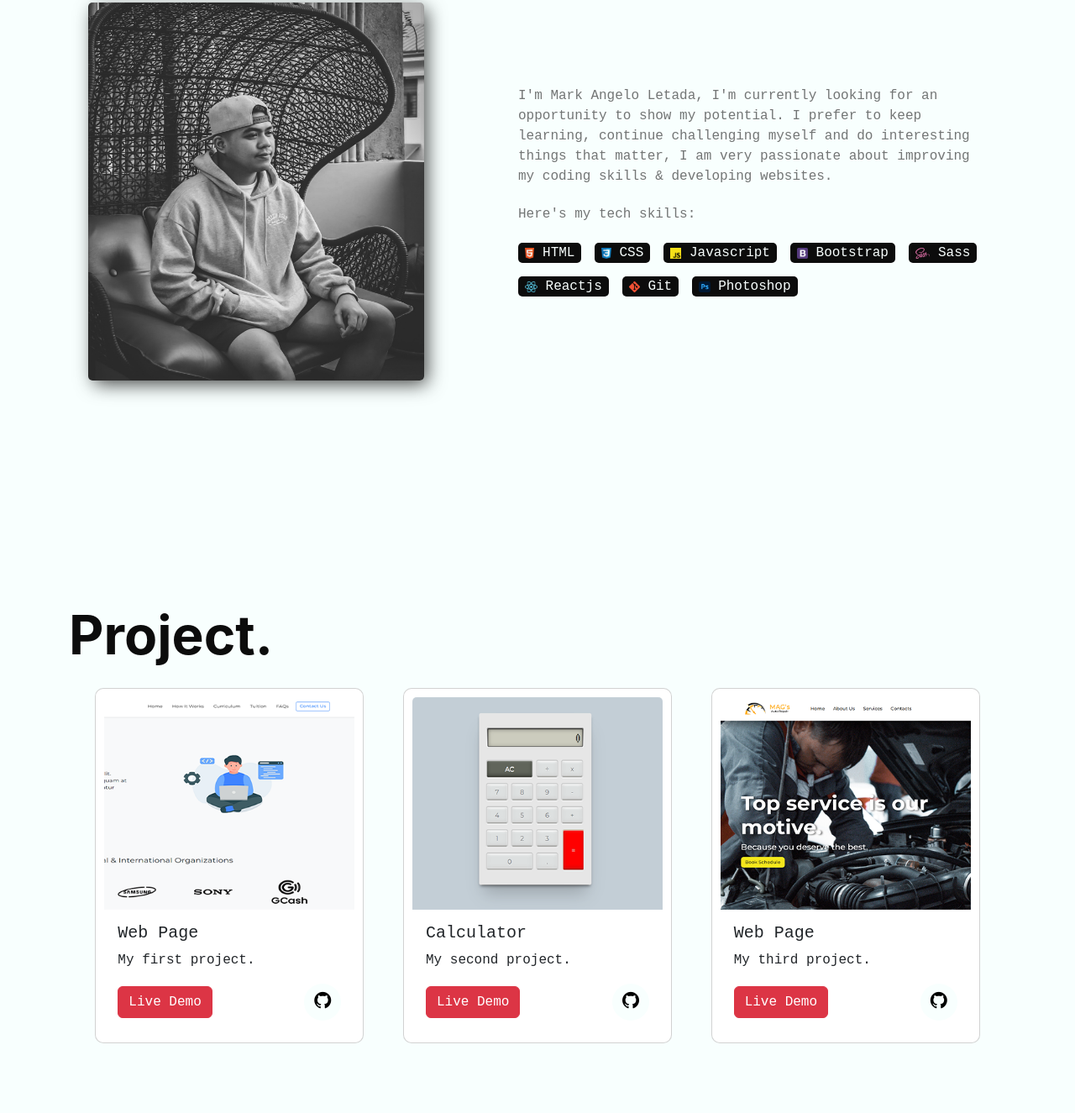
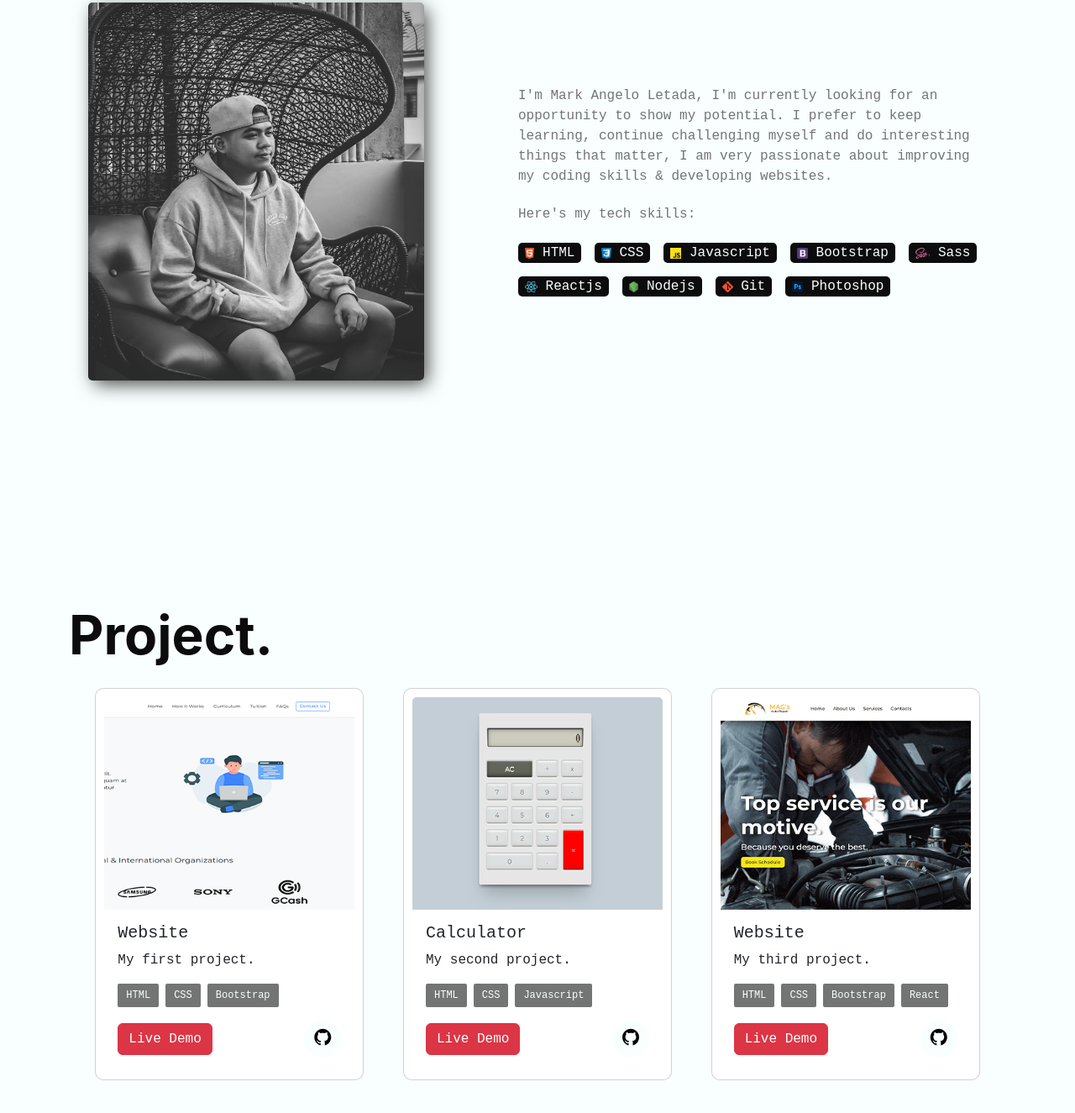
Before and after one commit to letadz/portfolio, a website: page index.html in a window 1280 px wide. Shown: the part 1106-2431 px from the top of the page at 84% size. Drawn offline with nearby package versions, Linux system fonts and the light colour scheme; a web font is replaced by a local one.

Commit message:
Add skills and update padding top

```diff
--- a/index.html
+++ b/index.html
@@ -146,7 +146,7 @@
                             <div class="skills-title">
                                 <h1 class="title">Here's my tech skills:</h1>
                             </div>
-                            <div class="cards d-flex flex-wrap gap-3">
+                            <div class="cards d-flex flex-wrap gap-3 align-items-center">
                                 <div class="px-2">
                                     <img src="./assets/images/tech-skills/html.png" class="card-img" alt="Html">
                                     <span>HTML</span>
@@ -158,32 +158,37 @@
                                 </div>
 
                                 <div class="px-2">
-                                    <img src="./assets/images/tech-skills/javascript.png" class="card-img" alt="Html">
+                                    <img src="./assets/images/tech-skills/javascript.png" class="card-img" alt="Javascript">
                                     <span>Javascript</span>
                                 </div>
 
                                 <div class="px-2">
-                                    <img src="./assets/images/tech-skills/bootstrap.png" class="card-img" alt="Html">
+                                    <img src="./assets/images/tech-skills/bootstrap.png" class="card-img" alt="Bootstrap">
                                     <span>Bootstrap</span>
                                 </div>
 
                                 <div class="px-2">
-                                    <img src="./assets/images/tech-skills/sass.png" class="card-img" alt="Html">
+                                    <img src="./assets/images/tech-skills/sass.png" class="card-img" alt="Sass">
                                     <span>Sass</span>
                                 </div>
 
                                 <div class="px-2">
-                                    <img src="./assets/images/tech-skills/react.png" class="card-img" alt="Html">
+                                    <img src="./assets/images/tech-skills/react.png" class="card-img" alt="Reactjs">
                                     <span>Reactjs</span>
                                 </div>
 
                                 <div class="px-2">
-                                    <img src="./assets/images/tech-skills/git.png" class="card-img" alt="Html">
+                                    <img src="./assets/images/tech-skills/nodejs.png" class="card-img" alt="Nodejs">
+                                    <span>Nodejs</span>
+                                </div>
+
+                                <div class="px-2">
+                                    <img src="./assets/images/tech-skills/git.png" class="card-img" alt="Git">
                                     <span>Git</span>
                                 </div>
 
                                 <div class="px-2">
-                                    <img src="./assets/images/tech-skills/photoshop.png" class="card-img" alt="Html">
+                                    <img src="./assets/images/tech-skills/photoshop.png" class="card-img" alt="Photoshop">
                                     <span>Photoshop</span>
                                 </div>
                         </div>
@@ -203,12 +208,16 @@
                         <img src="./assets/images/project/website.png" class="card-img-top" alt="Project">
 
                         <div class="card-body">
-                                <h5 class="card-title">Web Page</h5>
+                                <h5 class="card-title">Website</h5>
                                 <p class="card-text">My first project.</p>
+                                <div class="skills d-flex flex-wrap gap-2 my-3">
+                                    <span>HTML</span>
+                                    <span>CSS</span>
+                                    <span>Bootstrap</span>
+                                </div>
                             <div class="d-flex justify-content-between align-items-center">
                                 <a href="https://letadz.github.io/ResponsiveWebProject" target="_blank" class="btn btn-danger">Live Demo</a>
-                                <a href="https://github.com/letadz/letadz.github.io" target="_blank" role="button"><i class="uil uil-github"></i
-                                    ></a>
+                                <a href="https://github.com/letadz/letadz.github.io" target="_blank" role="button"><i class="uil uil-github"></i></a>
                             </div>
                         </div>
                     </div>
@@ -219,10 +228,14 @@
                         <div class="card-body">
                                 <h5 h5 class="card-title">Calculator</h5>
                                 <p class="card-text">My second project.</p>
+                                <div class="skills d-flex flex-wrap gap-2 my-3">
+                                    <span>HTML</span>
+                                    <span>CSS</span>
+                                    <span>Javascript</span>
+                                </div>
                             <div class="d-flex justify-content-between align-items-center">
                                 <a href="https://letadz.github.io/e-calculator/" target="_blank" class="btn btn-danger">Live Demo</a>
-                                <a href="https://github.com/letadz/e-calculator" target="_blank" role="button"><i class="uil uil-github"></i
-                                    ></a>
+                                <a href="https://github.com/letadz/e-calculator" target="_blank" role="button"><i class="uil uil-github"></i></a>
                             </div>
                         </div>
                     </div>
@@ -231,12 +244,17 @@
                         <img src="./assets/images/project/autorepair.png" class="card-img-top" alt="Project">
 
                         <div class="card-body">
-                                <h5 h5 class="card-title">Web Page</h5>
+                                <h5 h5 class="card-title">Website</h5>
                                 <p class="card-text">My third project.</p>
+                                <div class="skills d-flex flex-wrap gap-2 my-3">
+                                    <span>HTML</span>
+                                    <span>CSS</span>
+                                    <span>Bootstrap</span>
+                                    <span>React</span>
+                                </div>
                             <div class="d-flex justify-content-between align-items-center">
                                 <a href="https://letadz.github.io/e-calculator/" target="_blank" class="btn btn-danger">Live Demo</a>
-                                <a href="https://github.com/letadz/e-calculator" target="_blank" role="button"><i class="uil uil-github"></i
-                                    ></a>
+                                <a href="https://github.com/letadz/e-calculator" target="_blank" role="button"><i class="uil uil-github"></i></a>
                             </div>
                         </div>
                     </div>
--- a/scss/sections/_about.scss
+++ b/scss/sections/_about.scss
@@ -105,6 +105,7 @@
 @media (max-width: 425px) {
     .about-section {
         margin: 0 auto;
+        padding-top: 1rem;
         padding-bottom: 5rem;
         padding-left: 1rem;
         padding-right: 1rem;
--- a/scss/sections/_project.scss
+++ b/scss/sections/_project.scss
@@ -16,11 +16,21 @@
     }
 
     .card-project {
-        max-height: 27rem;
+        max-height: 30rem;
         max-width: 20rem;
         width: 100%;
         padding: 10px;
         border-radius: 10px;
+
+        .skills > span {
+          background-color: $gray;
+          border-radius: 2px;
+          color: $light;
+          display: inline-block;
+          padding: 5px 10px;
+          font-size: 0.75rem;
+        }
+
     }
 
     .uil-github {
@@ -74,6 +84,7 @@
 @media (max-width: 450px) {
   .project-section {
     margin: 0 auto;
+    padding-top: 1rem;
     padding-bottom: 5rem;
     padding-left: 1rem;
     padding-right: 1rem;
```
Also changed, not shown: assets/css/style.css, assets/images/tech-skills/nodejs.png (added), 1 other file.
